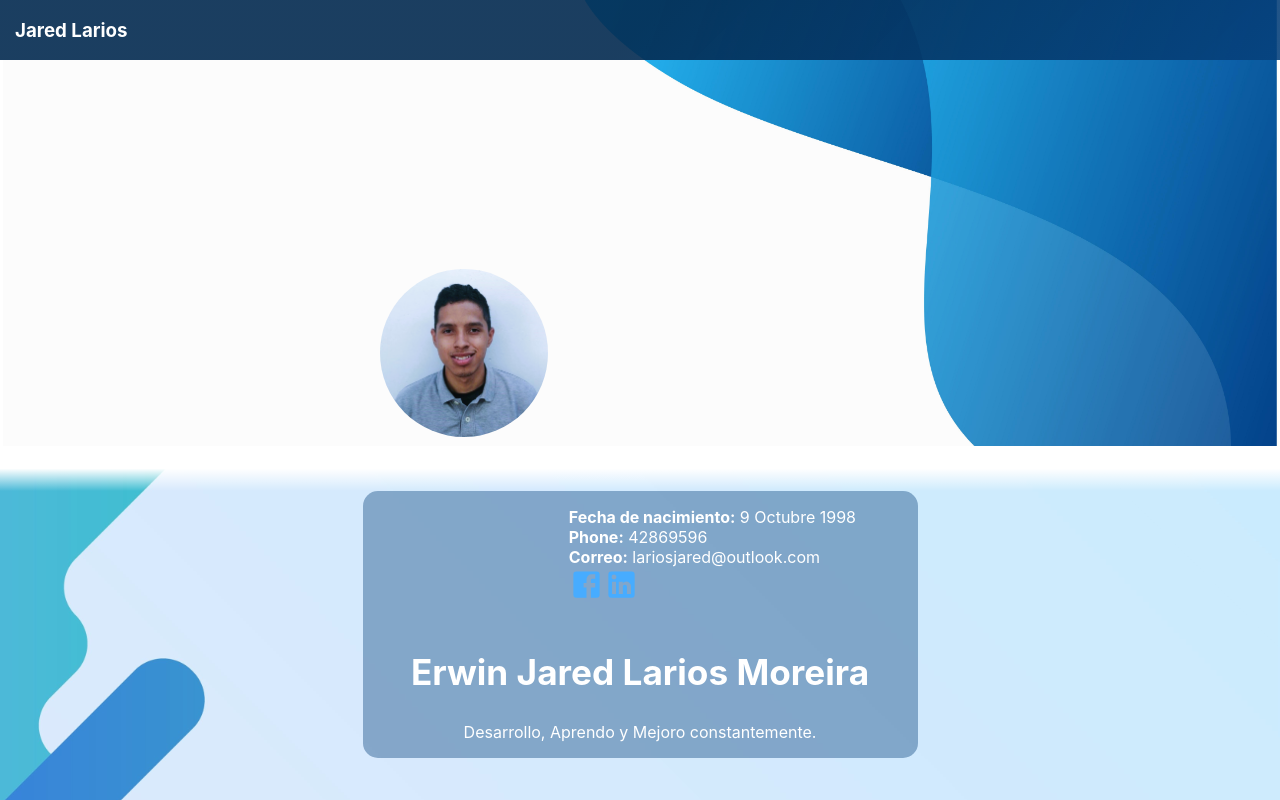
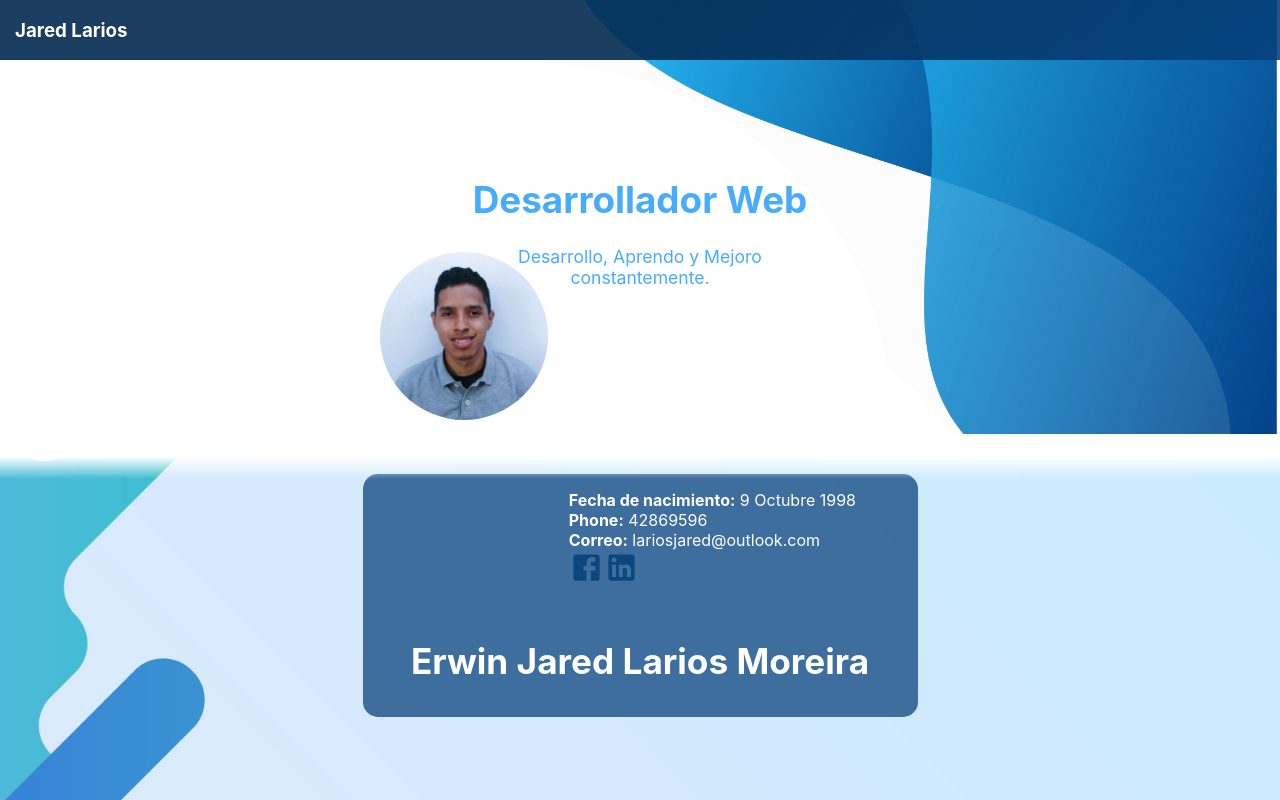
Before and after one commit to JaredLarios/my-profile, a React (Create React App) app: page /#/ in a window 1280 px wide. Shown: the top 800 px of the page. Built offline with nearby package versions, Linux system fonts and the light colour scheme.

Commit message:
update: style being updated

```diff
--- a/src/Components/Home/Education.js
+++ b/src/Components/Home/Education.js
@@ -47,7 +47,7 @@ const Education = () => {
 
     return (
         <CardHolder>
-            <h2>Estudios</h2>
+            <h2 id="education">Estudios</h2>
 
             {/* Buttons */}
 
--- a/src/Components/Home/Header.js
+++ b/src/Components/Home/Header.js
@@ -2,9 +2,9 @@ import resume from '../../Data/Resume.json'
 import {Header, Slider, PersonalCard} from './style'
 import FacebookIcon from '@mui/icons-material/Facebook'
 import LinkedInIcon from '@mui/icons-material/LinkedIn';
-import slider900 from '../../images/banner.jpg'
-import slider500 from '../../images/banner.jpg'
-import slider100 from '../../images/banner.jpg'
+import slider900 from '../../images/banner1.jpg'
+import slider500 from '../../images/banner1.jpg'
+import slider100 from '../../images/banner1.jpg'
 import photoPorfile from '../../images/photo.jpg'
 
 
@@ -22,8 +22,11 @@ const Head = (props) => {
                 `}
                 alt='slider'
               />
-
-            <div></div>
+            <div className='highlight'>
+              <h1>Desarrollador Web</h1>
+              <p>{resume.personal.description}</p>
+            </div>
+            <div className='fade'></div>
           </Slider>
           <PersonalCard>
             <div>
@@ -31,7 +34,6 @@ const Head = (props) => {
             </div>
             <section className='intro'>
               <h1>{resume.personal.myName}</h1>
-              <p>{resume.personal.description}</p>
             </section>
             <section className='p-info'>
             {/* <h2>Personal information:</h2> */}
--- a/src/Components/Home/style.js
+++ b/src/Components/Home/style.js
@@ -3,10 +3,13 @@ import bknd from "../../images/background.jpg"
 
 export const MainContianer = styled.div`
 background-image: url(${bknd});
-background-size: cover;
-background-position: center;
-background-repeat: no-repeat;
-background-attachment: fixed;
+
+@media only screen and (min-width: 768px){
+    background-size: cover;
+    background-position: center;
+    background-repeat: no-repeat;
+    background-attachment: fixed;
+}
 `
 
 export const Header = styled.div`
@@ -15,22 +18,52 @@ export const Header = styled.div`
 
 export const Slider = styled.div`
     width: 100%;
+    position: relative;
+    margin-bottom: 20px;
     >img{
         width: 100%;
         object-fit: cover;
-        position: relative;
+        @media only screen and (max-width: 768px){
+            height: 350px;
+        }
         @media only screen and (min-width: 768px){
             max-height: 450px;
         }
     }
-    >div::after{
+    >div.fade{
         display: block;
-        position: relative;
+        position: absolute;
         background-image: linear-gradient(to top, var(--transparent) 0, white 50%);
-        margin-top: -8px;
+        margin-top: -20px;
         height: 45px;
         width: 100%;
         content: '';
+    }
+    >div.highlight{
+        position: absolute;
+        width: 350px;
+        height: 150px;
+        top: 0;
+        bottom: 0;
+        left: 0;
+        right: 0;
+        margin: auto;
+        >H1 {
+            color: var(--primary);
+            text-align: center;
+            font-size: 2.3em;
+        }
+        >p {
+            color: var(--primary);
+            text-align: center;
+            font-size: 1.1em;
+        }
+        @media only screen and (min-width: 1440px){
+            width: 550px;
+            >H1 {
+                font-size: 3.2em;
+            }
+        }
     }
 `
 
@@ -105,11 +138,11 @@ export const PersonalCard = styled.div`
         }
     }
 @media only screen and (min-width: 1440px){
-    width: 33%;
+    width: 30%;
     margin: 0;
     position: fixed;
-    top: 355px;
-    left: 5%;
+    top: 460px;
+    left: 7%;
 }
 `
 
--- a/src/index.css
+++ b/src/index.css
@@ -3,7 +3,7 @@
   --secondary: #06417ce3;
   --thirth: #032a50e7;
   --dark-back: #06417cf3;
-  --card-back: #06407a65;
+  --card-back: #06407ab9;
   --ovelay-back: #052d559c;
   --transparent: #3b3b3b00;
   --background-body: #000000;
@@ -28,12 +28,12 @@ h1, h2, h3 {
   color: var(--text-header-color);
 }
 .MuiBottomNavigationAction-root {
-  color: var(--text-body-color) !important;
+  color: var(--primary) !important;
 }
 
 .MuiSvgIcon-root.social,
 .Mui-selected{
-  color: var(--primary) !important;
+  color: var(--secondary) !important;
 }
 
 .LazyLoad {
@@ -45,6 +45,11 @@ h1, h2, h3 {
   opacity: 1;
 }
 
+#Career, #education {
+  color: var(--primary);
+  font-size: 2.2em;
+}
+
 code {
   font-family: source-code-pro, Menlo, Monaco, Consolas, 'Courier New',
     monospace;
```
Also changed, not shown: src/images/banner1.jpg (added).
